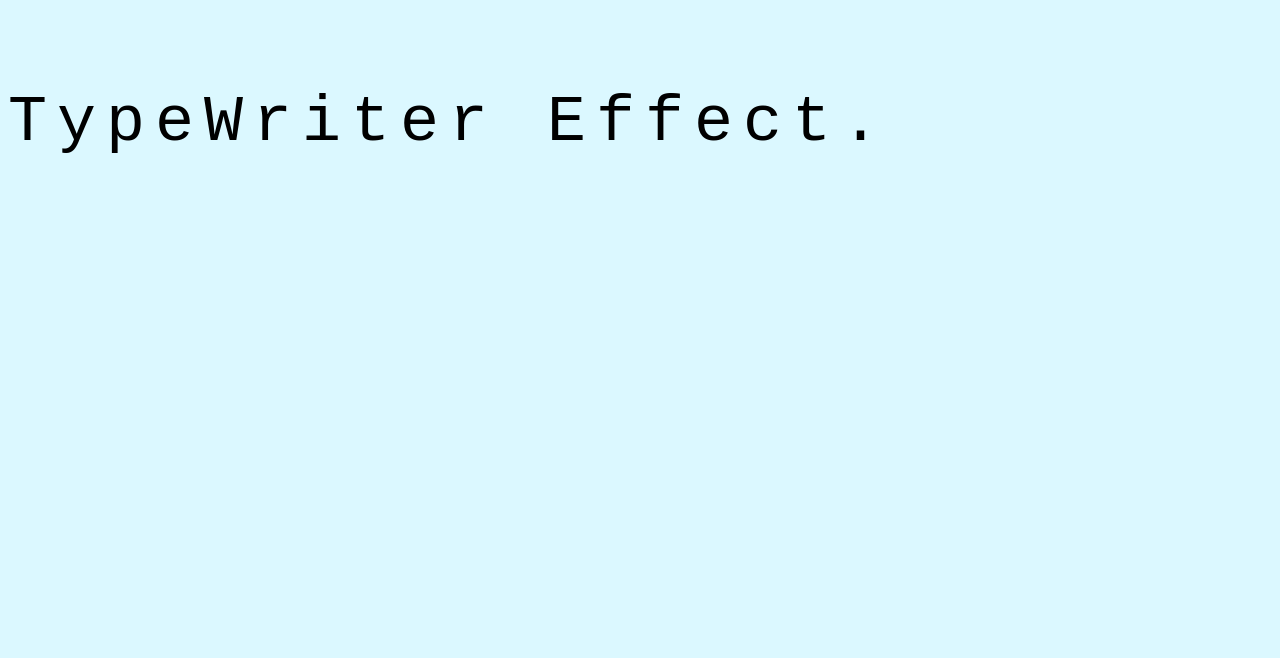
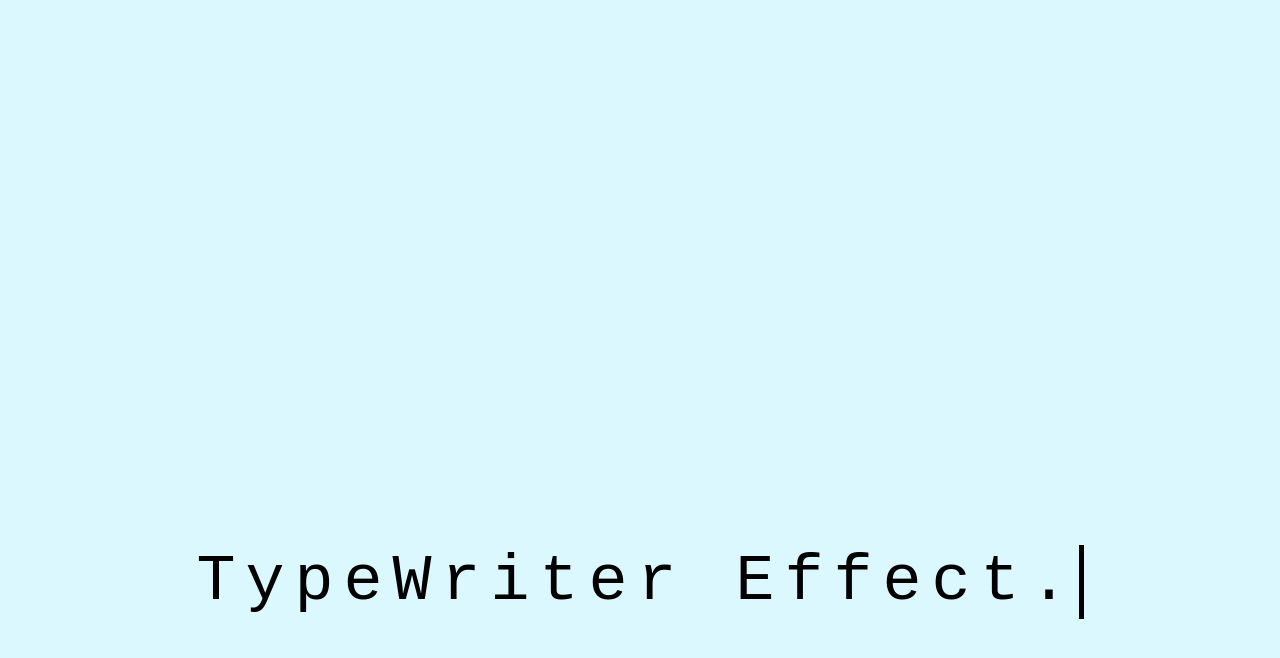
Before and after one commit to rayancheema/my-portfolio, a plain HTML site: page index.html in a window 1280 px wide. Drawn offline with Linux system fonts and the light colour scheme.

```diff
--- a/style.css
+++ b/style.css
@@ -1,7 +1,19 @@
+* {
+    margin: 0;
+    padding: 0;
+    box-sizing: border-box;
+}
+
 body {
     background-color: #DBF8FF;
+    min-height: 100vh;
+    display: grid;
+    place-items: center;
 }
-.container{display: inline-block;}
+
+.container {
+    display: inline-block;
+}
 
 .text {
     border-right: 5px solid black;
@@ -9,18 +21,5 @@ body {
     letter-spacing: 10px;
     font-size: 5em;
     width: 100%;
-    white-space: nowrap;
-    overflow: hidden;
-    animation:
-    typing 2s steps(18),
-    cursor.4s step-end infinite alternate;
+
 }
-/* Blinking Cursor */
-@keyframes cursor {
-    50% { border-color: transparent;}
-}
-
-/* Typing Animation */
-@keyframes typing{
-    from { width:0 }
-}
```
